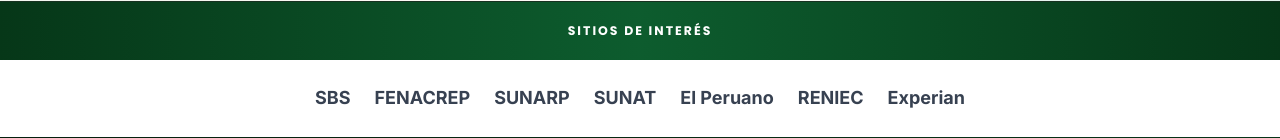
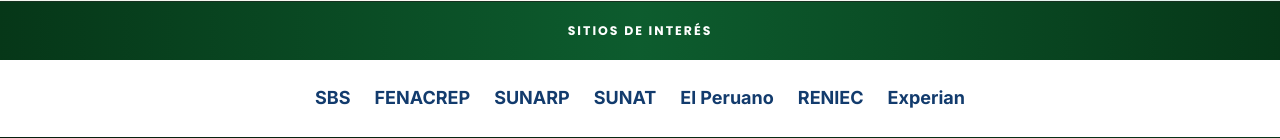
Before and after one commit to Isac181004/multicreditV2, a PHP site: page /bancos-comunales.php in a window 1280 px wide. Shown: the part 3121-3259 px from the top of the page. Run offline with PHP 8.4, Linux system fonts and the light colour scheme; some libraries are stand-ins or nearby versions.

Commit message:
Hacer legibles los enlaces de sitios de interés

```diff
--- a/footer.php
+++ b/footer.php
@@ -34,7 +34,7 @@ $mcPrimaryWa = preg_replace('/\D+/', '', (string)($mcSiteFooter['whatsapp1'] ??
             $url = trim((string)($link['url'] ?? ''));
             if ($label === '' || $url === '') continue;
         ?>
-            <a href="<?= mc_h($url) ?>" target="_blank" rel="noopener noreferrer" class="text-gray-700 font-bold text-lg hover:text-brand-green transition"><?= mc_h($label) ?></a>
+            <a href="<?= mc_h($url) ?>" target="_blank" rel="noopener noreferrer" class="mc-interest-link font-bold text-lg transition"><?= mc_h($label) ?></a>
         <?php endforeach; ?>
     </div>
 
@@ -86,6 +86,7 @@ $mcPrimaryWa = preg_replace('/\D+/', '', (string)($mcSiteFooter['whatsapp1'] ??
 
 <style>
 .wa-float{background:#25D366;box-shadow:0 8px 24px rgba(37,211,102,.45);transition:transform .35s cubic-bezier(.23,1,.32,1),box-shadow .35s ease}.wa-float:hover{transform:translateY(-4px) scale(1.05);box-shadow:0 14px 32px rgba(37,211,102,.55)}.wa-float::after{content:'';position:absolute;inset:0;border-radius:9999px;box-shadow:0 0 0 0 rgba(37,211,102,.5);animation:waPulse 2.6s ease-out infinite}@keyframes waPulse{0%{box-shadow:0 0 0 0 rgba(37,211,102,.45)}70%{box-shadow:0 0 0 16px rgba(37,211,102,0)}100%{box-shadow:0 0 0 0 rgba(37,211,102,0)}}@media(prefers-reduced-motion:reduce){.wa-float::after{animation:none}}
+.mc-interest-link{color:#123b6d!important;text-decoration:none}.mc-interest-link:hover,.mc-interest-link:focus{color:#f26e22!important}
 </style>
 
 <?php require_once __DIR__ . '/cms/module_structured_runtime.php'; ?>
```
